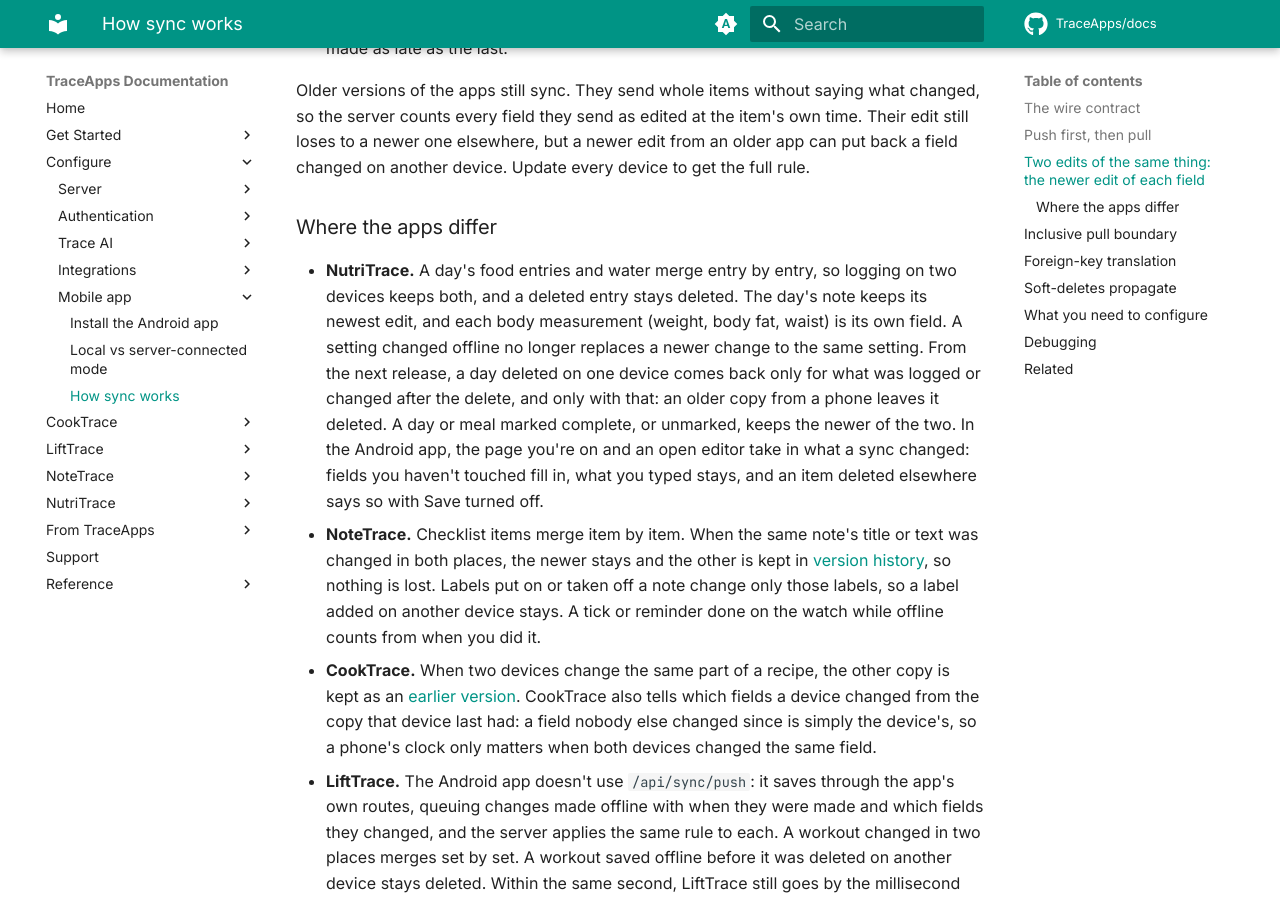
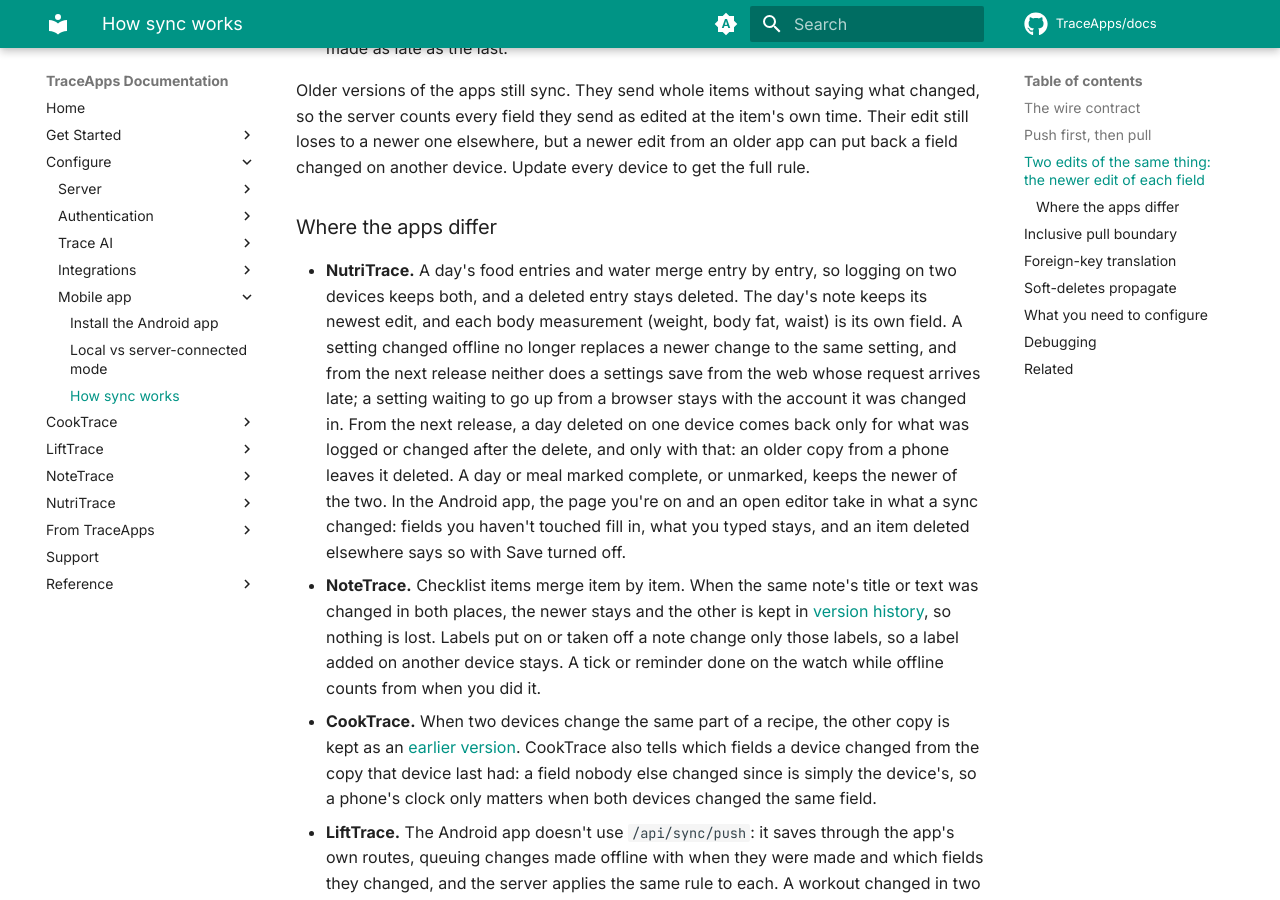
Before and after one commit to TraceApps/docs, an MkDocs documentation site: the page built from docs/mobile/sync.md, in a window 1280 px wide and 900 px high, scrolled down 1672 px. Built offline with MkDocs 1.6.1 and Material for MkDocs 9.7.7, drawn with Linux system fonts in a browser that asks for light colours; comment, search, counter and statistics services are not loaded.

Commit message:
nutritrace: settings saves from the web follow the newer-edit rule too (nutritrace#335)

```diff
--- a/docs/mobile/sync.md
+++ b/docs/mobile/sync.md
@@ -31,7 +31,7 @@ Older versions of the apps still sync. They send whole items without saying what
 
 ### Where the apps differ
 
-- **NutriTrace.** A day's food entries and water merge entry by entry, so logging on two devices keeps both, and a deleted entry stays deleted. The day's note keeps its newest edit, and each body measurement (weight, body fat, waist) is its own field. A setting changed offline no longer replaces a newer change to the same setting. From the next release, a day deleted on one device comes back only for what was logged or changed after the delete, and only with that: an older copy from a phone leaves it deleted. A day or meal marked complete, or unmarked, keeps the newer of the two. In the Android app, the page you're on and an open editor take in what a sync changed: fields you haven't touched fill in, what you typed stays, and an item deleted elsewhere says so with Save turned off.
+- **NutriTrace.** A day's food entries and water merge entry by entry, so logging on two devices keeps both, and a deleted entry stays deleted. The day's note keeps its newest edit, and each body measurement (weight, body fat, waist) is its own field. A setting changed offline no longer replaces a newer change to the same setting, and from the next release neither does a settings save from the web whose request arrives late; a setting waiting to go up from a browser stays with the account it was changed in. From the next release, a day deleted on one device comes back only for what was logged or changed after the delete, and only with that: an older copy from a phone leaves it deleted. A day or meal marked complete, or unmarked, keeps the newer of the two. In the Android app, the page you're on and an open editor take in what a sync changed: fields you haven't touched fill in, what you typed stays, and an item deleted elsewhere says so with Save turned off.
 - **NoteTrace.** Checklist items merge item by item. When the same note's title or text was changed in both places, the newer stays and the other is kept in [version history](../notetrace/features.md#history), so nothing is lost. Labels put on or taken off a note change only those labels, so a label added on another device stays. A tick or reminder done on the watch while offline counts from when you did it.
 - **CookTrace.** When two devices change the same part of a recipe, the other copy is kept as an [earlier version](../cooktrace/recipes.md#history). CookTrace also tells which fields a device changed from the copy that device last had: a field nobody else changed since is simply the device's, so a phone's clock only matters when both devices changed the same field.
 - **LiftTrace.** The Android app doesn't use `/api/sync/push`: it saves through the app's own routes, queuing changes made offline with when they were made and which fields they changed, and the server applies the same rule to each. A workout changed in two places merges set by set. A workout saved offline before it was deleted on another device stays deleted. Within the same second, LiftTrace still goes by the millisecond where both times have it. `/api/sync/push` remains for other tools and follows the same rule field by field; a pushed copy older than a workout's sets never changes them. A pushed row that doesn't say when it was made (no readable `updated_at`) is taken as older than any delete, so it never brings back a workout, exercise, program, workout day or body-stats day that was deleted; it still changes one that isn't deleted, and creates one that doesn't exist yet.
```
